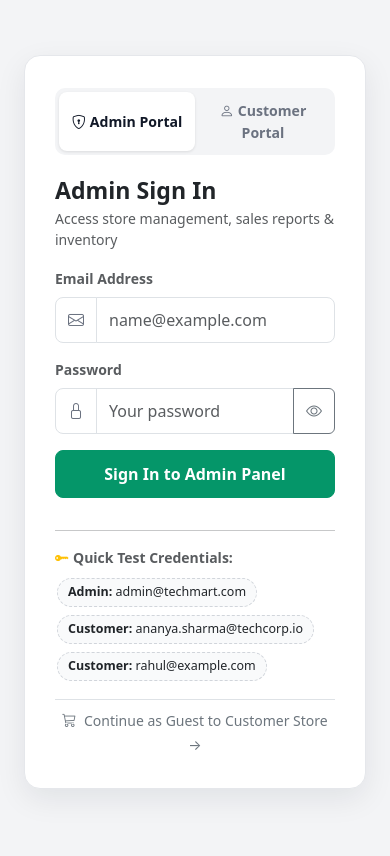
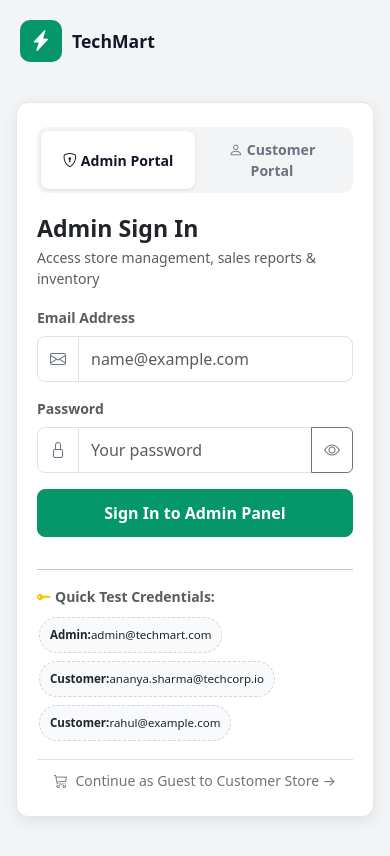
Before and after one commit to adharshms023-wq/techmart, a website: page frontend/login.html in a window 390 px wide. Drawn offline with nearby package versions, Linux system fonts and the light colour scheme.

```diff
--- a/frontend/login.html
+++ b/frontend/login.html
@@ -2,7 +2,7 @@
 <html lang="en">
 <head>
   <meta charset="UTF-8">
-  <meta name="viewport" content="width=device-width, initial-scale=1">
+  <meta name="viewport" content="width=device-width, initial-scale=1, viewport-fit=cover">
   <title>TechMart - Portal Login</title>
   <link href="https://cdn.jsdelivr.net/npm/bootstrap@5.3.3/dist/css/bootstrap.min.css" rel="stylesheet">
   <link href="https://cdn.jsdelivr.net/npm/bootstrap-icons@1.11.3/font/bootstrap-icons.min.css" rel="stylesheet">
@@ -171,9 +171,55 @@
     @media (max-width: 860px) {
       .hero { display: none; }
     }
+
+    /* ---- Mobile login improvements ---- */
+    @media (max-width: 576px) {
+      .form-side { padding: 16px; align-items: flex-start; padding-top: 32px; }
+      .login-card { border-radius: 12px; padding: 24px 20px; box-shadow: 0 4px 16px rgba(0,0,0,0.08); }
+      .split { display: block; min-height: 100vh; }
+      .login-card { max-width: 100%; }
+      /* Mobile brand header */
+      .mobile-brand-header {
+        display: flex !important;
+        align-items: center;
+        gap: 10px;
+        padding: 20px 20px 0;
+        font-size: 1.1rem;
+        font-weight: 700;
+        color: #111827;
+        margin-bottom: 8px;
+      }
+    }
+    @media (min-width: 577px) {
+      .mobile-brand-header { display: none !important; }
+    }
+
+    /* Touch-friendly minimum target size */
+    .role-btn { min-height: 44px; }
+    .btn-brand { min-height: 48px; }
+    input.form-control { min-height: 44px; }
+
+    /* Smooth focus rings */
+    *:focus-visible {
+      outline: 2px solid var(--brand);
+      outline-offset: 2px;
+    }
+
+    @media (prefers-reduced-motion: reduce) {
+      * { transition: none !important; }
+    }
+
+    @media (max-width: 480px) {
+      .demo-pill { font-size: 0.72rem; padding: 6px 10px; min-height: 36px; display: inline-flex; align-items: center; }
+    }
   </style>
 </head>
 <body>
+  <!-- Mobile-only brand header (shown on phones where hero panel is hidden) -->
+  <div class="mobile-brand-header">
+    <div class="brand-icon"><i class="bi bi-lightning-charge-fill" style="color:#fff"></i></div>
+    <span>TechMart</span>
+  </div>
   <div class="split">
     <!-- Left Hero Section -->
     <section class="hero">
```
Also changed, not shown: frontend/dashboard.html (+34 -1 lines).
